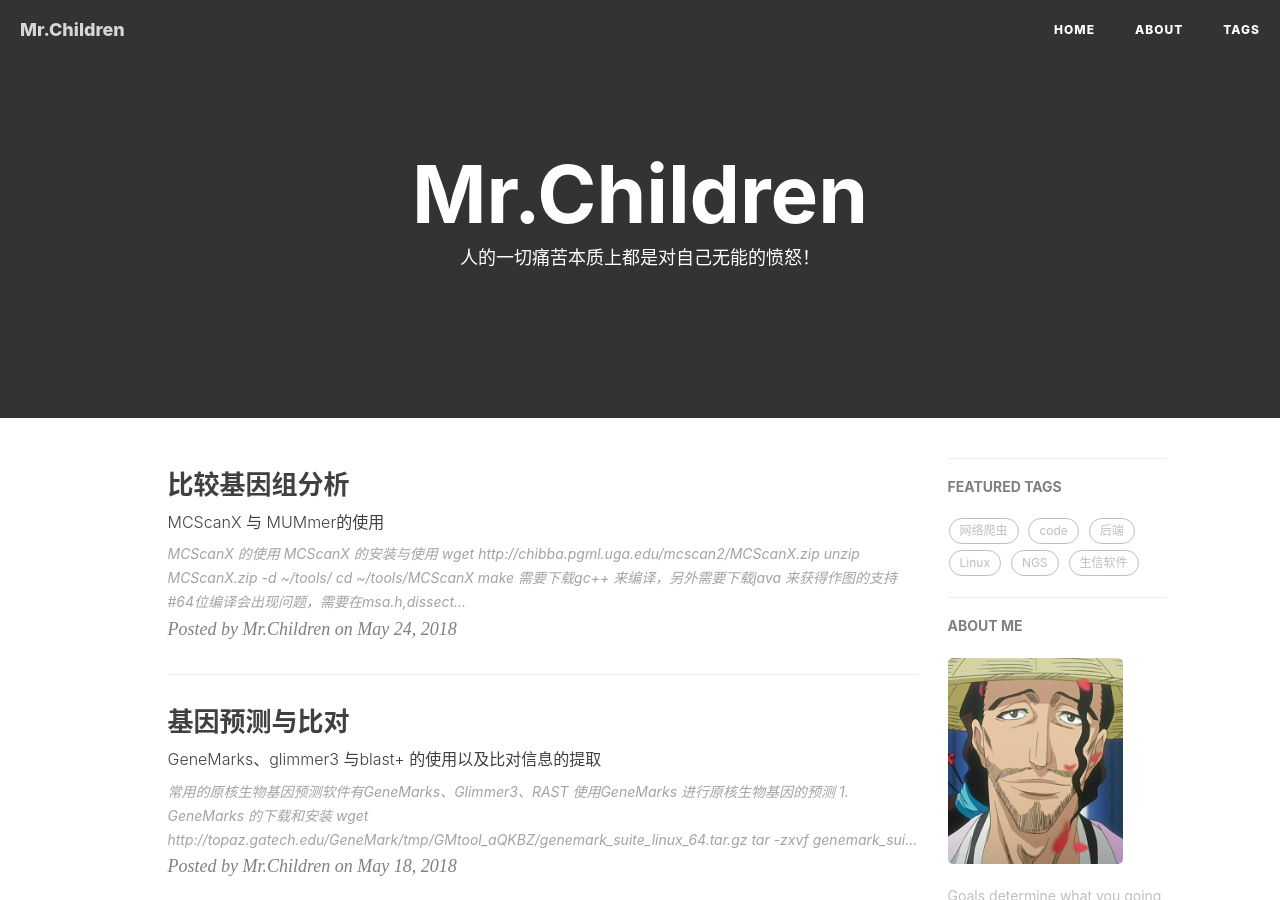
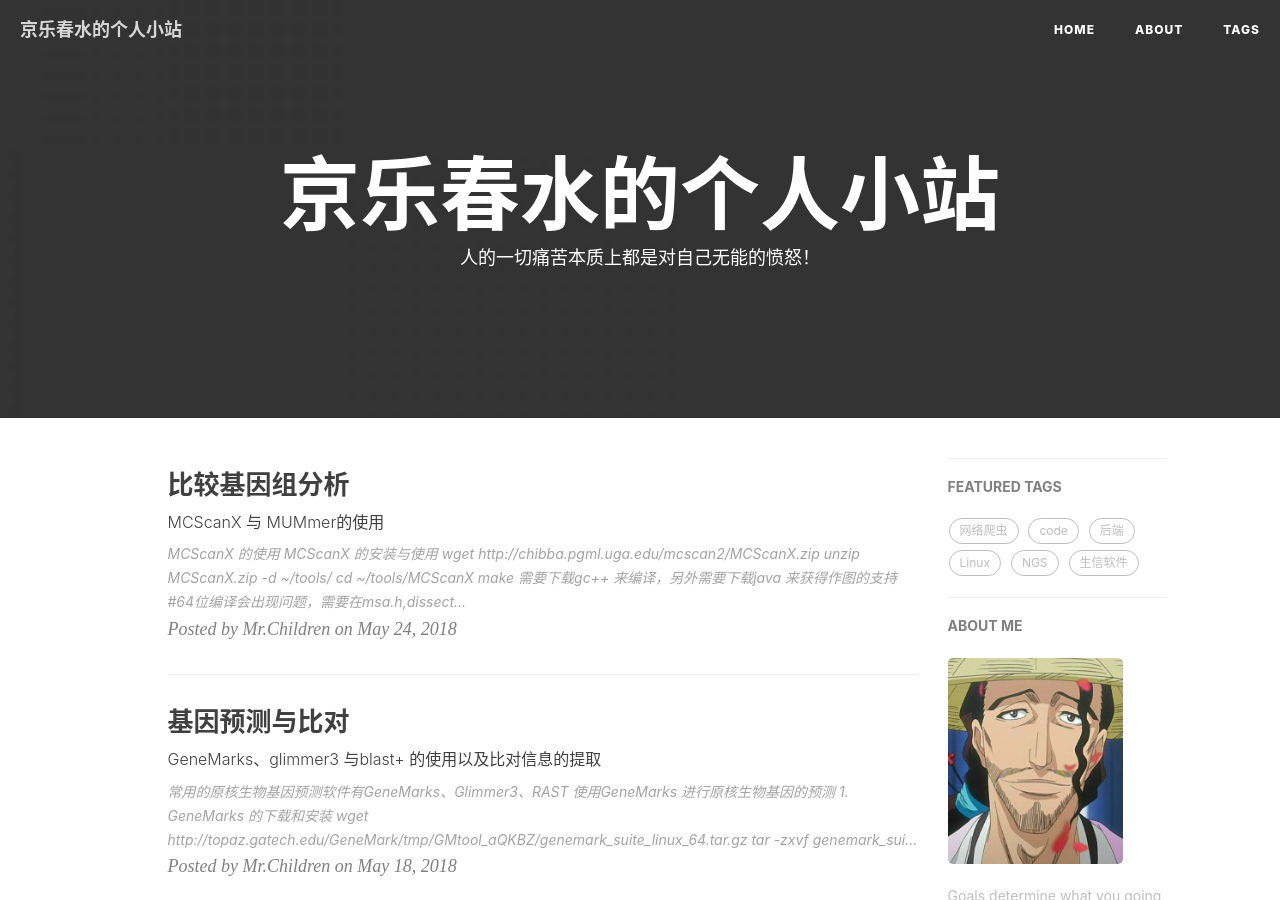
Before and after one commit to MrChildrenWE/MrChildrenWE.github.io, a Jekyll site: the page built from index.html, in a window 1280 px wide and 900 px high. Built offline with Jekyll 4.4.1, drawn with Linux system fonts in a browser that asks for light colours; nearby versions of some CDN libraries; the list of posts is cut into pages by our own code; comment, search, counter and statistics services are not loaded; some of the changed text lies outside the part shown.

Commit message:
Update _config.yml

```diff
--- a/_config.yml
+++ b/_config.yml
@@ -1,5 +1,5 @@
 # Site settings
-title: Mr.Children
+title: 京乐春水的个人小站
 SEOTitle: きょうらく しゅんすい
 header-img: img/1.jpg
 email: wjqmrchildren@163.com
```
